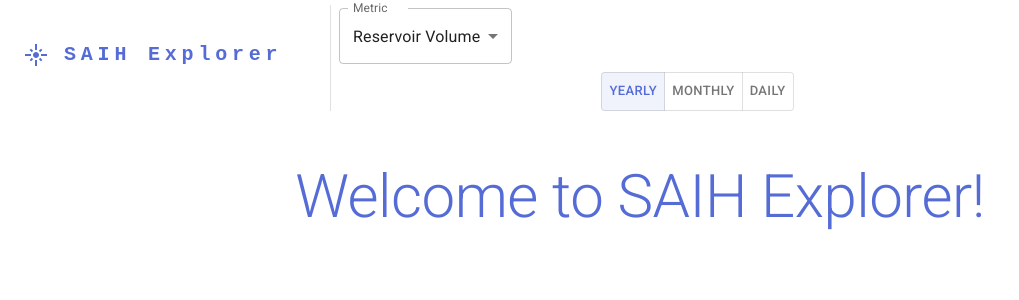
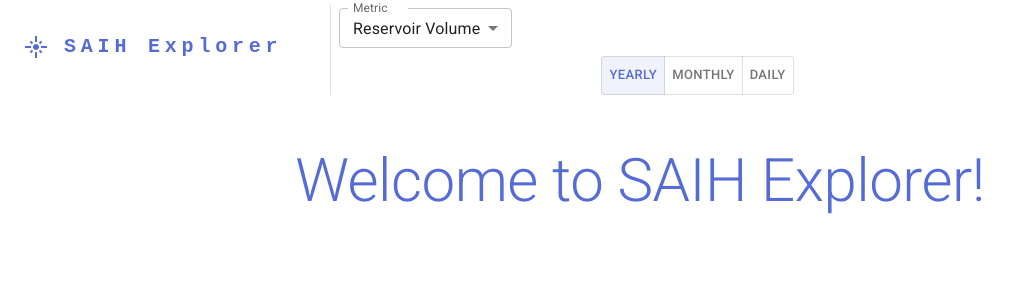
Before and after one commit to borja-munoz/reservoir-analysis, a React (Vite) app in the folder app/: page / in a window 1280 px wide. Shown: the top 300 px of the page, without its empty margins (0-1019 px from the left). Built offline with nearby package versions, Linux system fonts and the light colour scheme.

Commit message:
Make selector smaller

```diff
--- a/app/src/components/MetricSelector.tsx
+++ b/app/src/components/MetricSelector.tsx
@@ -185,7 +185,7 @@
   }
 
   return (
-    <FormControl sx={{ m: 1, minWidth: 120 }}>
+    <FormControl sx={{ m: 1, minWidth: 120 }} size="small">
       <InputLabel htmlFor="grouped-select">
         <FormattedMessage id="metric" />
       </InputLabel>
```
